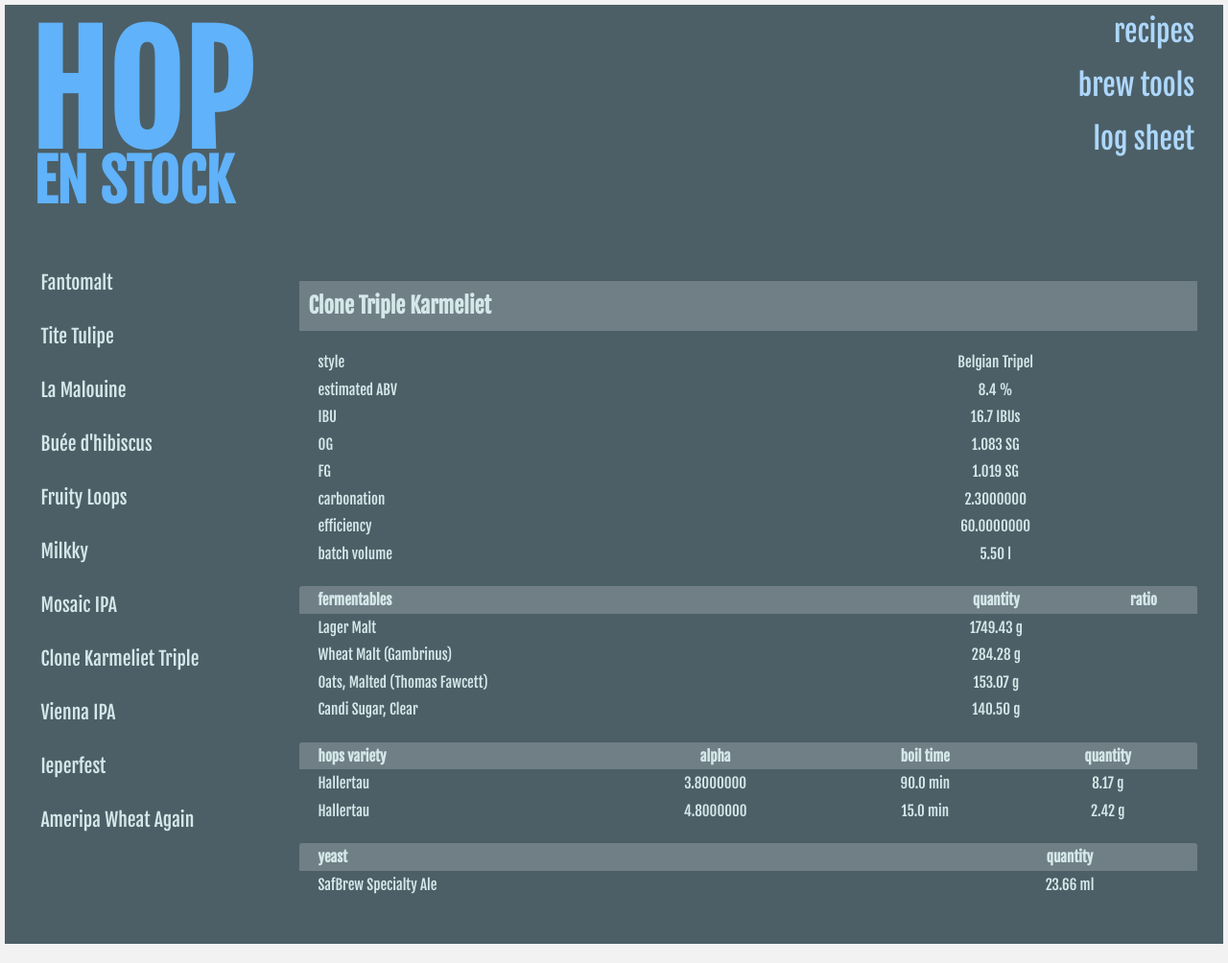
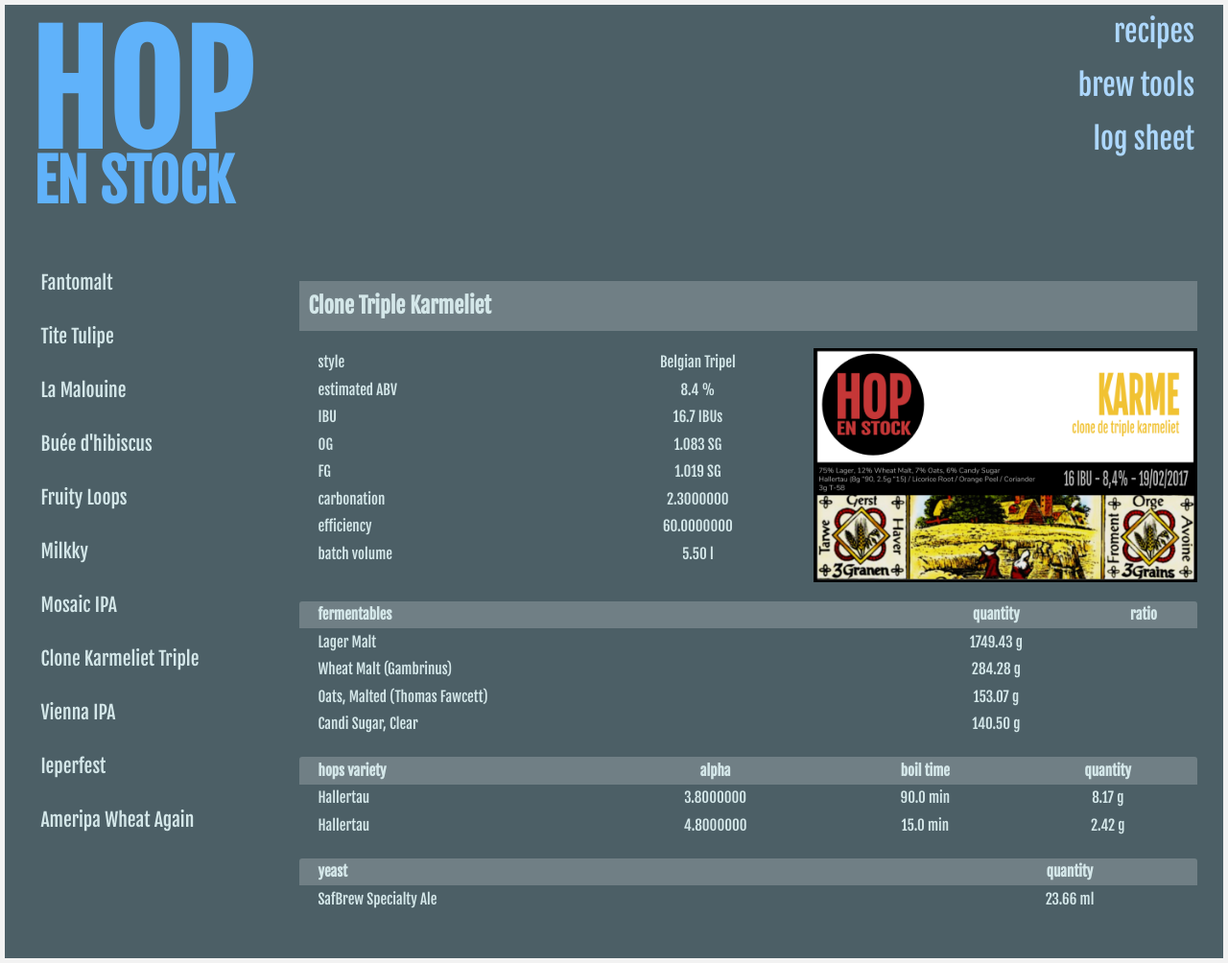
Before and after one commit to ipingu/hopenstock, a Jekyll site: the page built from _posts/2017-02-19-clone-triple-karmeliet.md, in a window 1280 px wide. Shown: the whole page at 96% size. Built offline with Jekyll 4.4.1, drawn with Linux system fonts in a browser that asks for light colours; some web fonts are replaced.

Commit message:
Image Karmeliet

```diff
--- a/_posts/2017-02-19-clone-triple-karmeliet.md
+++ b/_posts/2017-02-19-clone-triple-karmeliet.md
@@ -3,4 +3,5 @@
 title: Clone Karmeliet Triple
 categories: recipes belgium
 recipe_id: clone-triple-karmeliet
+image: karmeliet.png
 ---
```
Also changed, not shown: images/karmeliet.png (added).
